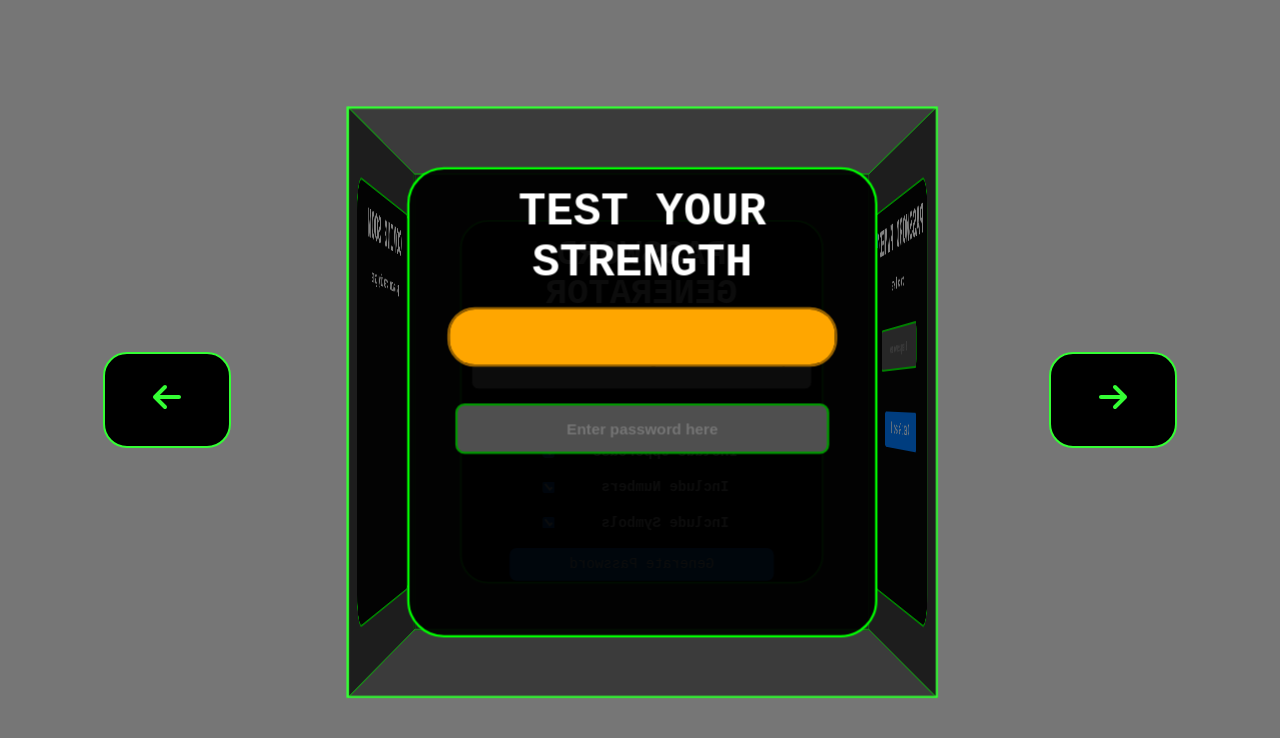
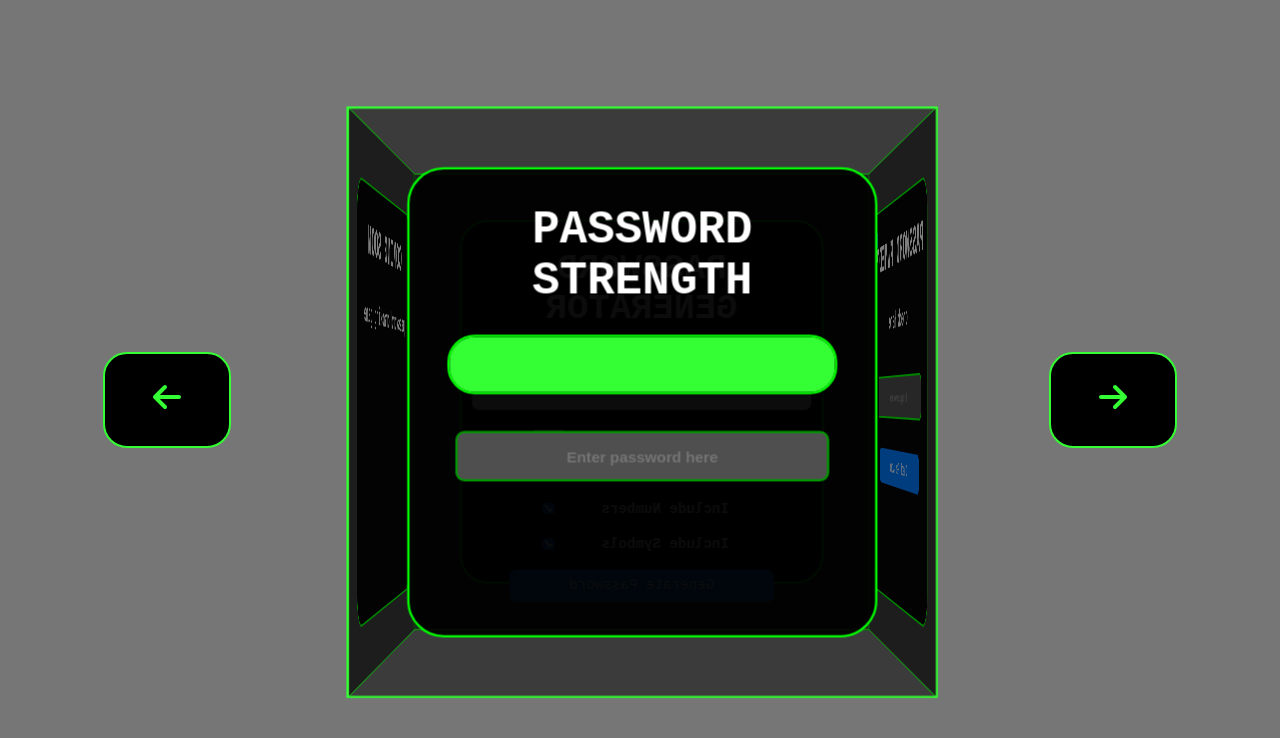
Before and after one commit to nonstickcode/cube-test, a React (Vite) app: page / in a window 1280 px wide. Shown: the top 738 px of the page. Built offline with nearby package versions, Linux system fonts and the light colour scheme.

Commit message:
style good for now

```diff
--- a/src/components/Cube/Cube.css
+++ b/src/components/Cube/Cube.css
@@ -87,14 +87,14 @@
 
 .component-title {
   /* border: 1px solid red; */
-  margin: 0 auto;
+  margin: 1rem auto 0.5rem;
   text-align: center;
   font-size: 2.5rem;
   text-transform: uppercase;
 }
 .component-sub-title {
   /* border: 1px solid red; */
-  font-size: 1rem;
+  font-size: 1.5rem;
   text-transform: lowercase;
 }
 .component-body {
--- a/src/components/PwnedChecker/PwnedChecker.css
+++ b/src/components/PwnedChecker/PwnedChecker.css
@@ -1,9 +1,9 @@
 .form-container {
-  display: grid;
-  grid-template-columns: 1fr; /* One column layout */
-  gap: 10px; /* Space between grid items */
-  width: 80%; /* Control width here for both input and button */
-  margin: 0 auto; /* Center the grid container */
+  display: flex;
+  flex-direction: column;
+  width: 100%;
+  justify-content: center;
+  align-items: center;
 }
 
 .result-text {
@@ -62,7 +62,7 @@
 }
 
 .close {
-  color: #aaa;
+  color: hsl(0, 100%, 50%);
   float: right;
   font-size: 28px;
   font-weight: bold;
@@ -70,7 +70,7 @@
 
 .close:hover,
 .close:focus {
-  color: black;
+  color: hsl(0, 100%, 35%);
   text-decoration: none;
   cursor: pointer;
 }
--- a/src/components/Tester/PasswordStrengthMeter.css
+++ b/src/components/Tester/PasswordStrengthMeter.css
@@ -1,7 +1,7 @@
 .strength-meter {
   height: 3rem;
   width: 90%;
-  border: 2px solid hsl(39, 100%, 30%);
+  border: 2px solid hsl(120, 99%, 50%);
   border-radius: 1.5rem;
   margin: 1rem auto;
   position: relative;
@@ -15,13 +15,13 @@
   top: 0;
   height: 100%;
   width: var(--strength, 0%);
-  background-color: hsl(39, 100%, 50%);
+  background-color: hsl(120, 99%, 60%);
   transition: width 200ms;
 }
 
 .reasons > * {
   margin-top: 0.5rem;
-  color: hsl(39, 100%, 80%);
+  color: hsl(0, 100%, 50%);
 }
 .spacer {
   flex-grow: 1;
--- a/src/components/Tester/PasswordStrengthMeter.tsx
+++ b/src/components/Tester/PasswordStrengthMeter.tsx
@@ -79,7 +79,7 @@ const PasswordStrengthMeter: React.FC = () => {
 
   return (
     <div className="component-container">
-      <h1 className="component-title">Test your strength</h1>
+      <h1 className="component-title">Password strength</h1>
       <div className="component-body">
         <div
           className="strength-meter"
```
